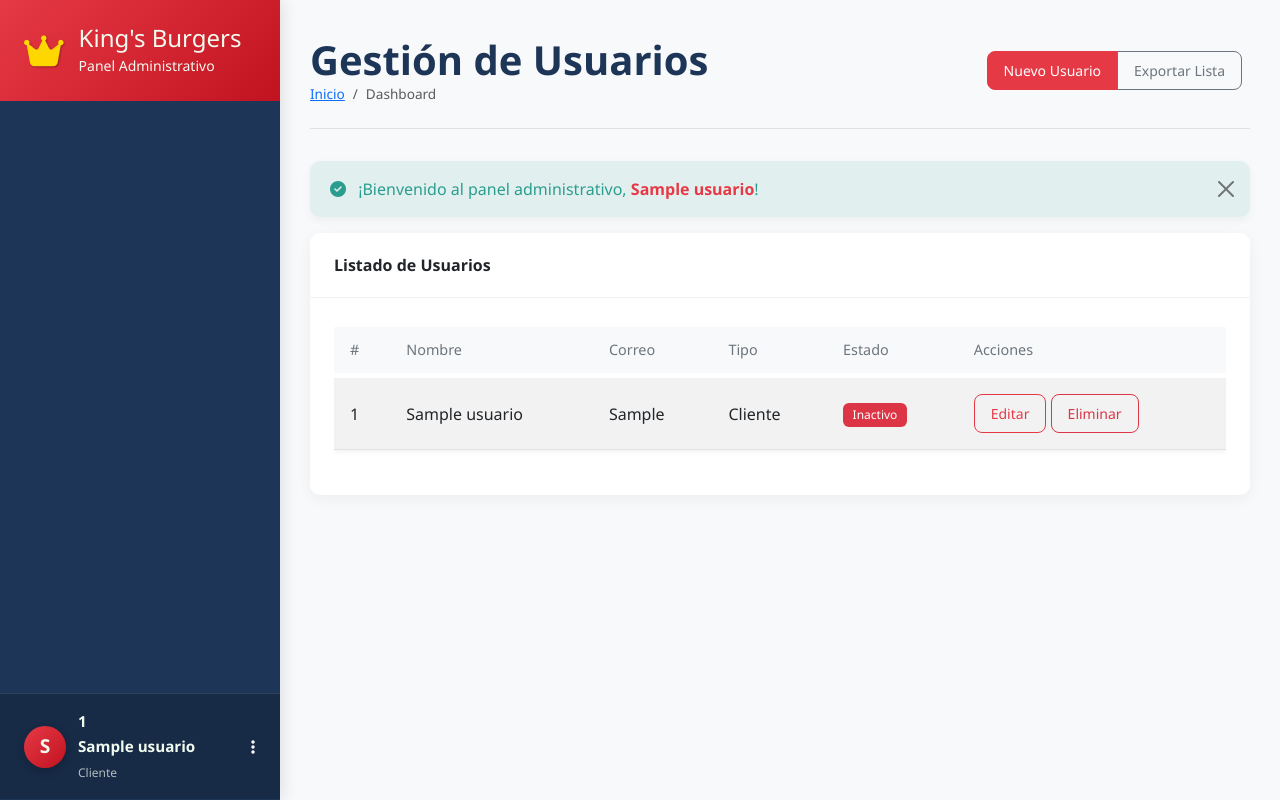
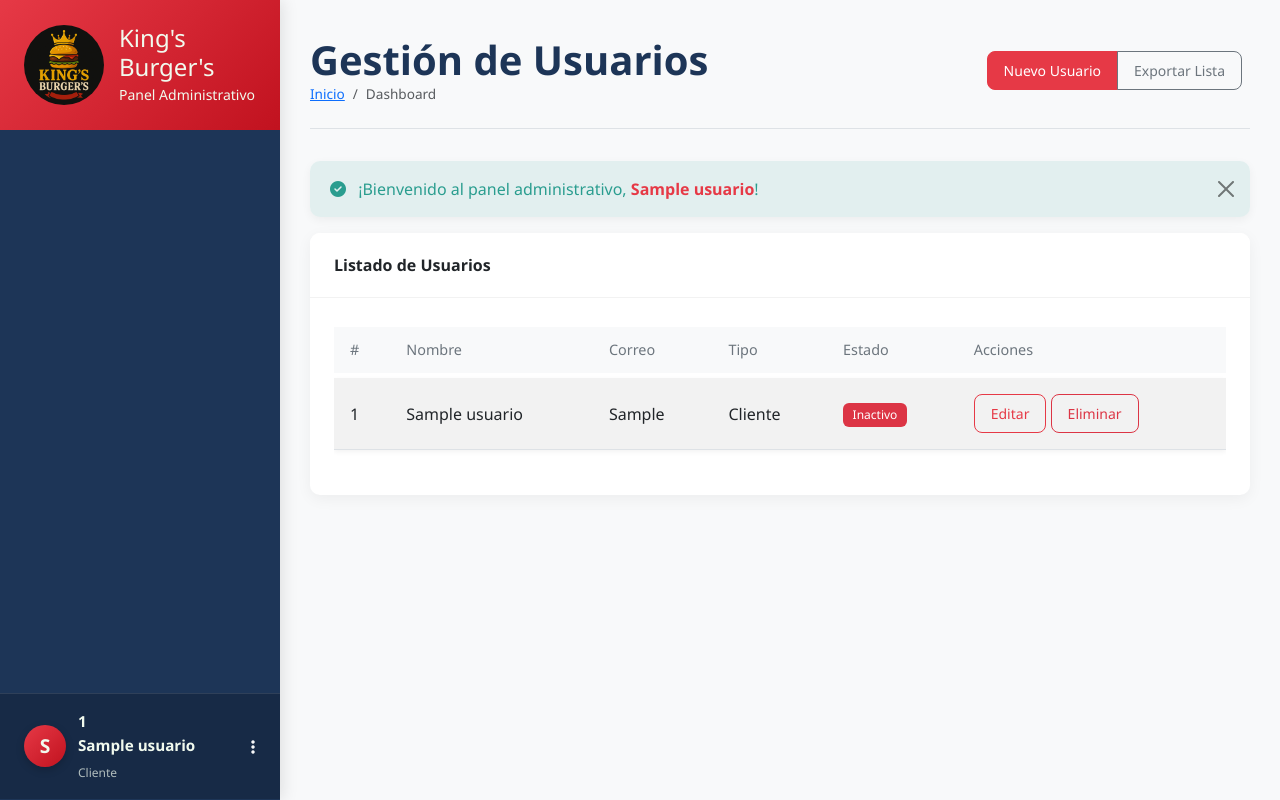
Before and after one commit to alexgomez31/KingsBurgers, a Django app: template KingsBurgers/templates/admin/usuarios.html in a window 1280 px wide. Run offline with Django 5.2, Linux system fonts and the light colour scheme; the template is opened without the code that fills it: values that come from a table or form of the project are taken from there, others are empty; tables that the repository leaves empty hold one stand-in row (values such as "Sample post").

Commit message:
ajustes logo admin

```diff
--- a/KingsBurgers/static/KingsBurgers/css/panelAdmin.css
+++ b/KingsBurgers/static/KingsBurgers/css/panelAdmin.css
@@ -807,3 +807,9 @@ input:checked + .slider:before {
     border-color: var(--primary-color);
     box-shadow: 0 3px 8px rgba(230, 57, 70, 0.3);
 }
+#sidebar .sidebar-brand .logoo {
+    width: 80px;
+    height: 80px;
+    border-radius: 50%;
+    background-color: red !important;
+}
--- a/KingsBurgers/templates/admin/panel_admin.html
+++ b/KingsBurgers/templates/admin/panel_admin.html
@@ -50,9 +50,9 @@
     <div class="sidebar-container" id="sidebar">
         <div class="sidebar-header">
             <div class="sidebar-brand">
-                <i class="fas fa-crown brand-icon"></i>
+                <img src="/static/kingsburgers/img/logo.png" alt="Corona" class="logoo">
                 <div>
-                    <h4 class="m-0">King's Burgers</h4>
+                    <h4 class="m-0">King's Burger's</h4>
                     <small>Panel Administrativo</small>
                 </div>
             </div>
```
